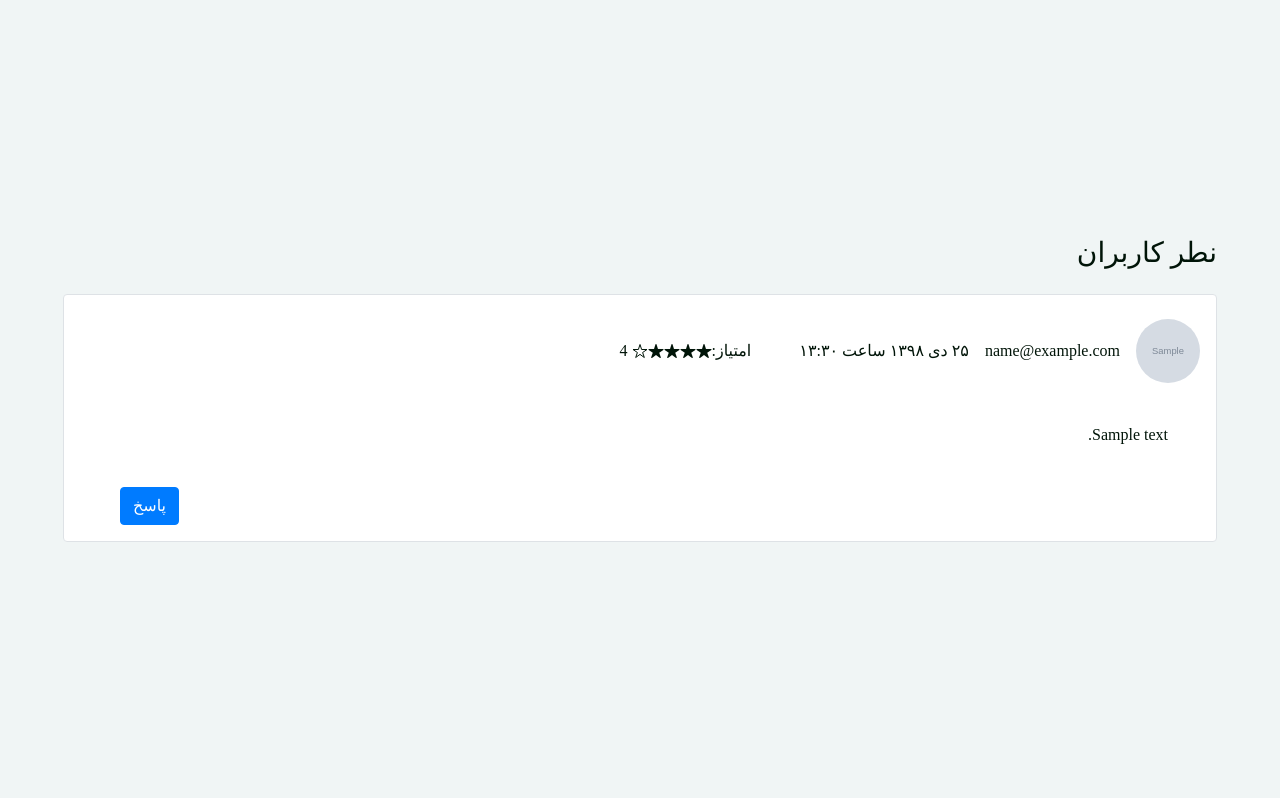
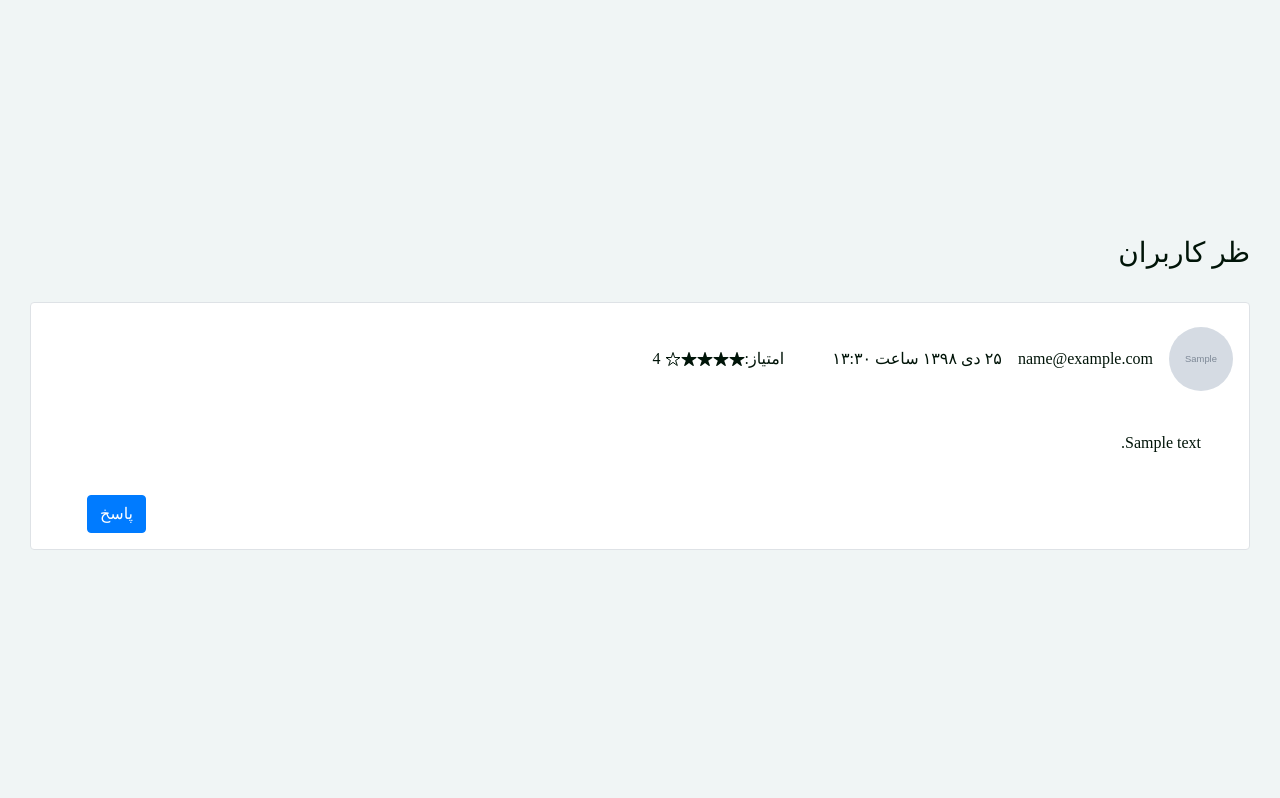
Before and after one commit to mejomba/django_shop_m89_final, a Django app: template templates/shop/product_detail.html in a window 1280 px wide. Shown: the part 1113-1911 px from the top of the page. Run offline with Django 4.2, Linux system fonts and the light colour scheme; tables that the repository leaves empty hold one stand-in row (values such as "Sample post"); the template is opened without the code that fills it: values that come from a table or form of the project are taken from there, most other values are stand-ins (such as "Sample title", 1, 10 or a date in 2020); grey boxes marked "Sample" are stand-in pictures; data that the repository does not hold is empty; some web fonts are replaced.

Commit message:
add product detail page with partial component

```diff
--- a/templates/shop/partial/product_action.html
+++ b/templates/shop/partial/product_action.html
@@ -4,7 +4,7 @@
     <span class="badge badge-primary mr-2">{{product.brand}}</span>
 </div>
 
-    {% if product.get_final_price < product.price %}
+    {% if product.get_price_apply_discount < product.price %}
     <div class="my-4 d-flex justify-content-around">
 
         <span>قیمت</span>
@@ -18,7 +18,7 @@
     <div class="my-4 d-flex justify-content-around">
         <span>قیمت با تخفیف</span>
         <div>
-            <span class="mx-1">{{product.get_final_price}}</span>
+            <span class="mx-1">{{product.get_price_apply_discount}}</span>
             <span>تومان</span>
         </div>
     </div>
--- a/templates/shop/partial/product_comments.html
+++ b/templates/shop/partial/product_comments.html
@@ -1,8 +1,7 @@
-
-
-    {% comment %} {% for comment in comments %}
-    <div class=" border rounded bg-white">
-        <div class="d-flex justify-content-start align-items-center my-2 p-2">
+    {% for comment in comments %}
+    {% if comment.parent_comment == None %}
+    <div class="border rounded bg-white p-2 my-2">
+        <div class="d-flex flex-wrap justify-content-start align-items-center my-2 p-2">
             <img src="{{comment.user.profile_image.url}}" alt="" class="rounded-circle" width="64px" height="64px">
             {% if comment.user.get_fullname %}
             <span class="mr-3">{{ comment.user.get_fullname }}</span>
@@ -21,50 +20,16 @@
             <span class="mr-1">{{ comment.rating }}</span>
         </div>
         <div class="">
-            <p class="py-4 px-3 mr-4">{{ comment.content }}</p>
-        </div>
-    </div>
-
-    {% endfor %} {% endcomment %}
-
-
-
-
-
-    {% for comment in comments %}
-    {% if comment.parent_comment == None %}
-    <div class=" border rounded bg-white p-2 my-2">
-        <div class="d-flex justify-content-start align-items-center my-2 p-2">
-            <img src="{{comment.user.profile_image.url}}" alt="" class="rounded-circle" width="64px" height="64px">
-            {% if comment.user.get_fullname %}
-            <span class="mr-3">{{ comment.user.get_fullname }}</span>
-            {% else %}
-            <span class="mr-3">{{ comment.user.email }}</span>
-            {% endif %}
-            <span class="mr-3">{{comment.jlast_update}}</span>
-            <span class="mr-5">امتیاز:</span>
-            {% for star in "12345" %}
-                {% if star|add:"0" <= comment.rating %}
-                <ion-icon name="star"></ion-icon>
-                {% else %}
-                <ion-icon name="star-outline"></ion-icon>
-                {% endif %}
-            {% endfor %}
-            <span class="mr-1">{{ comment.rating }}</span>
-        </div>
-        <div class="">
-            <p class="py-4 px-3 mr-4">{{ comment.content }}</p>
+            <p class="py-4 px-xl-3 mr-xl-4 mr-2">{{ comment.content }}</p>
             <div class="text-left ml-5 my-2">
                 <a href="#" class="btn btn-primary">پاسخ</a>
             </div>
         </div>
-        <div class="mr-5">
+        <div class="mr-3 border-r-2">
             {% if comment.related_name.all %}
             {% include 'shop/partial/product_comments_nested.html' %}
-        {% endif %}
+            {% endif %}
         </div>
     </div>
     {% endif %}
-
-
     {% endfor %}
--- a/templates/shop/product_detail.html
+++ b/templates/shop/product_detail.html
@@ -26,10 +26,14 @@
         </div>
     </div>
 
-    <div class="row">
-        <div class="mx-xl-5 col">
-            <h3 class="my-4">نطر کاربران</h3>
-            {% show_product_comments comments %}
+    <div class="container-fluid">
+        <div class="row row-cols-1">
+            <div class="col">
+                <h3 class="my-4">ظر کاربران</h3>
+            </div>
+            <div class="col">
+                {% show_product_comments comments %}
+            </div>
         </div>
     </div>
 </div>
```
Also changed, not shown: templates/shop/partial/product_comments_nested.html (+5 -5 lines).
